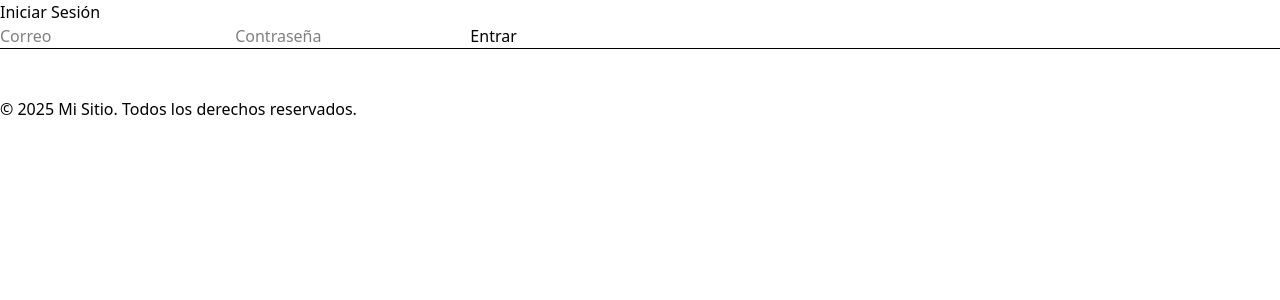
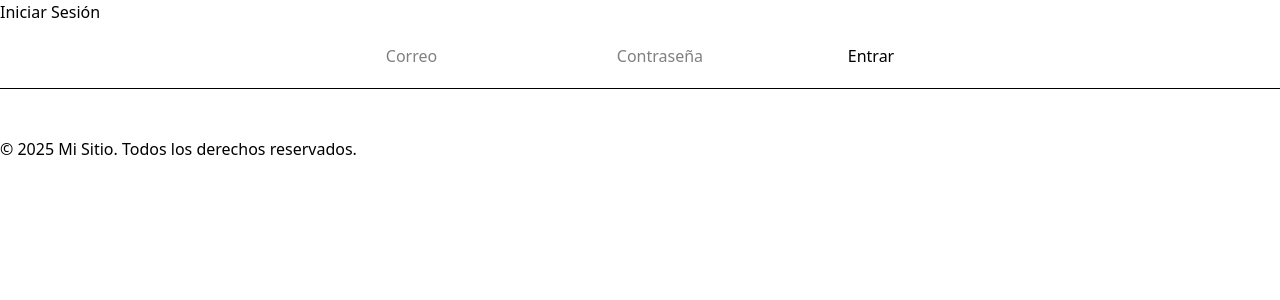
Before and after one commit to Jesus390/hackaton, a Flask app: page /login in a window 1280 px wide. Shown: the part 128-428 px from the top of the page. Run offline with Flask 3, Linux system fonts and the light colour scheme.

Commit message:
add style

```diff
--- a/app/auth/templates/auth/login.html
+++ b/app/auth/templates/auth/login.html
@@ -6,7 +6,7 @@
 {% block content %}
 
 <h2>Iniciar Sesión</h2>
-<form method="POST">
+<form class="flex items-center justify-center m-5" method="POST">
     <input name="email" type="email" placeholder="Correo" required>
     <input name="password" type="password" placeholder="Contraseña" required>
     <button type="submit">Entrar</button>
```
